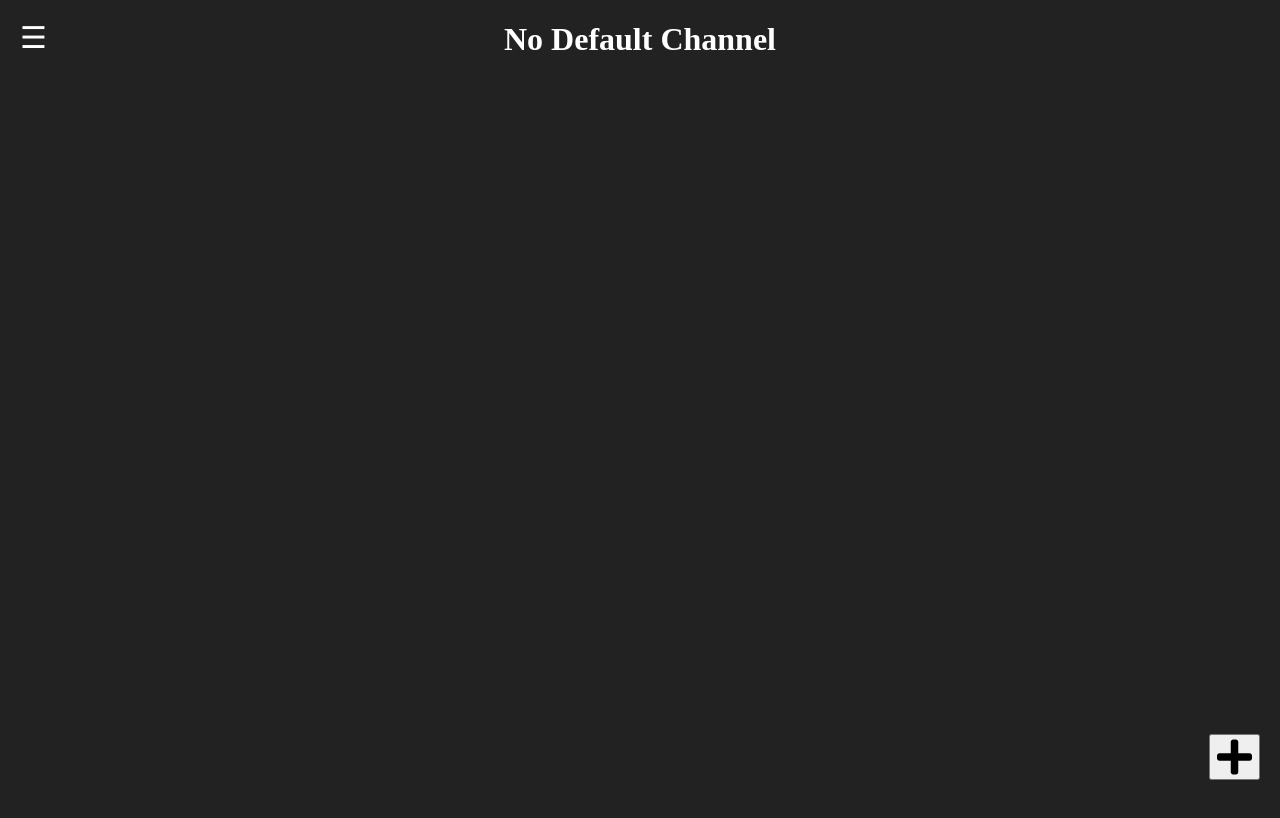
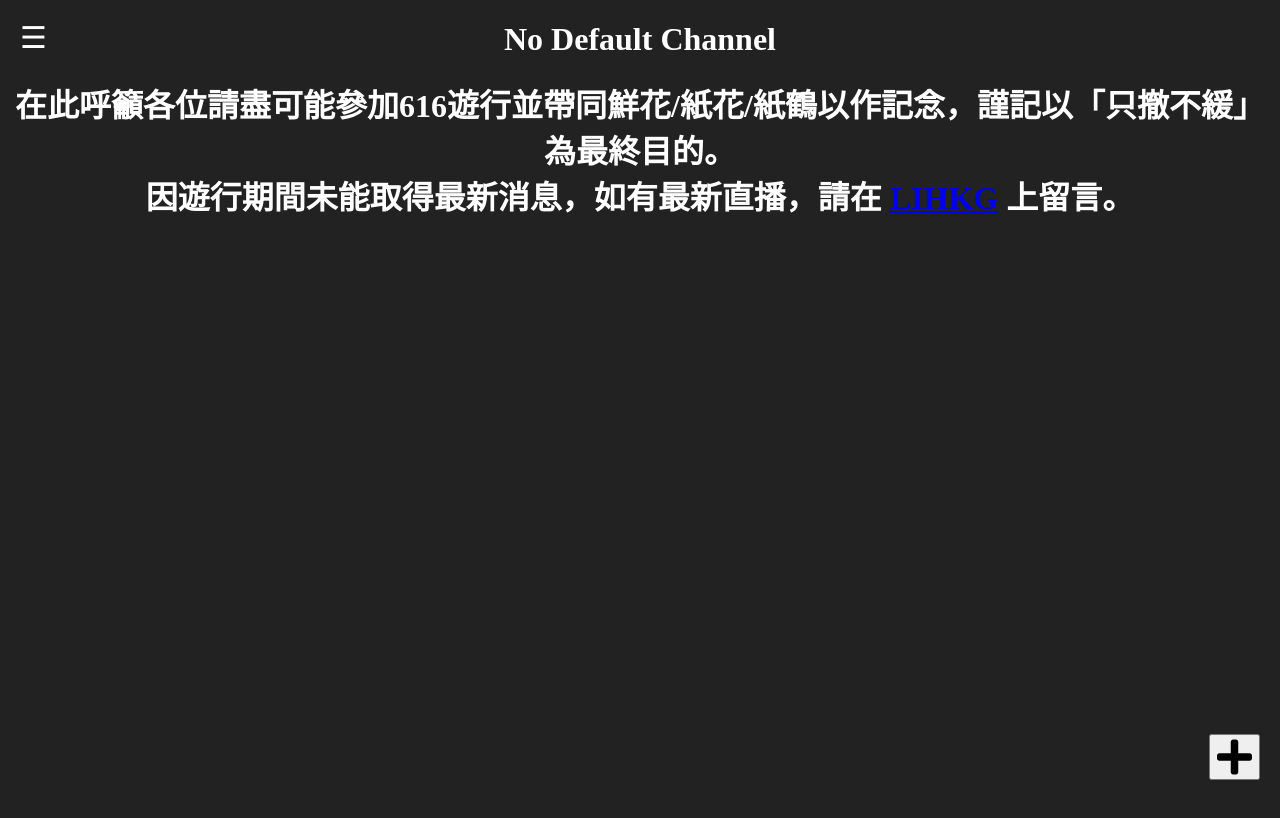
Before and after one commit to hongkongers69/fb-live, a plain HTML site: page index.html in a window 1280 px wide. Drawn offline with nearby package versions, Linux system fonts and the light colour scheme.

Commit message:
Add files via upload

```diff
--- a/index.html
+++ b/index.html
@@ -226,7 +226,8 @@
 
     <div>
         <h1>
-
+            在此呼籲各位請盡可能參加616遊行並帶同鮮花/紙花/紙鶴以作記念，謹記以「只撤不緩」為最終目的。<br>
+            因遊行期間未能取得最新消息，如有最新直播，請在 <a href="https://lihkg.com/thread/1228615/">LIHKG</a> 上留言。
         </h1>
     </div>
 
```
